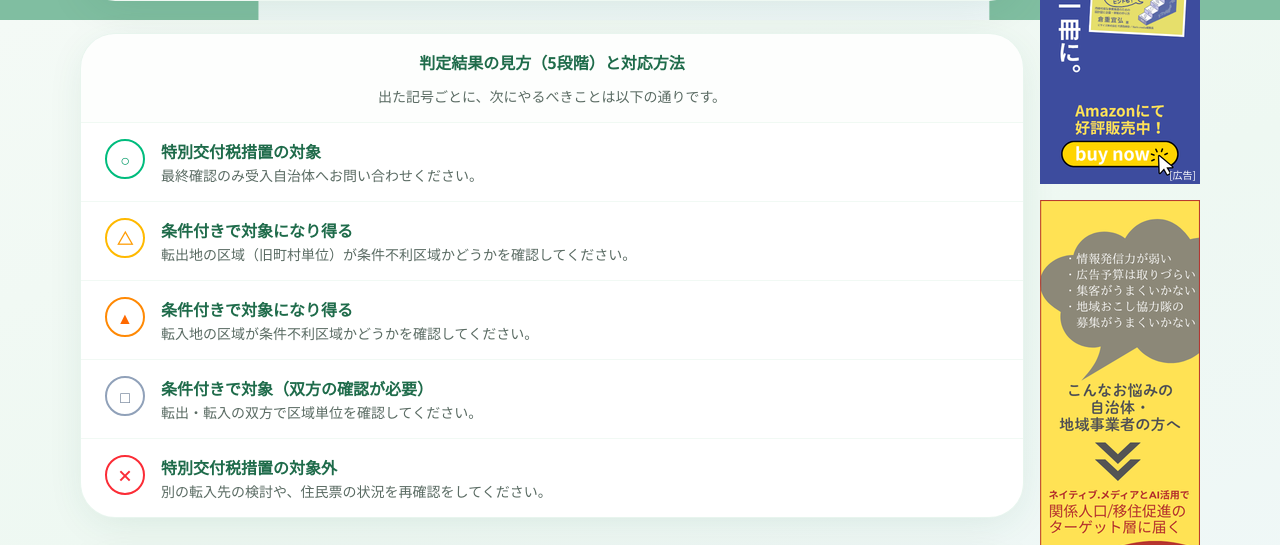
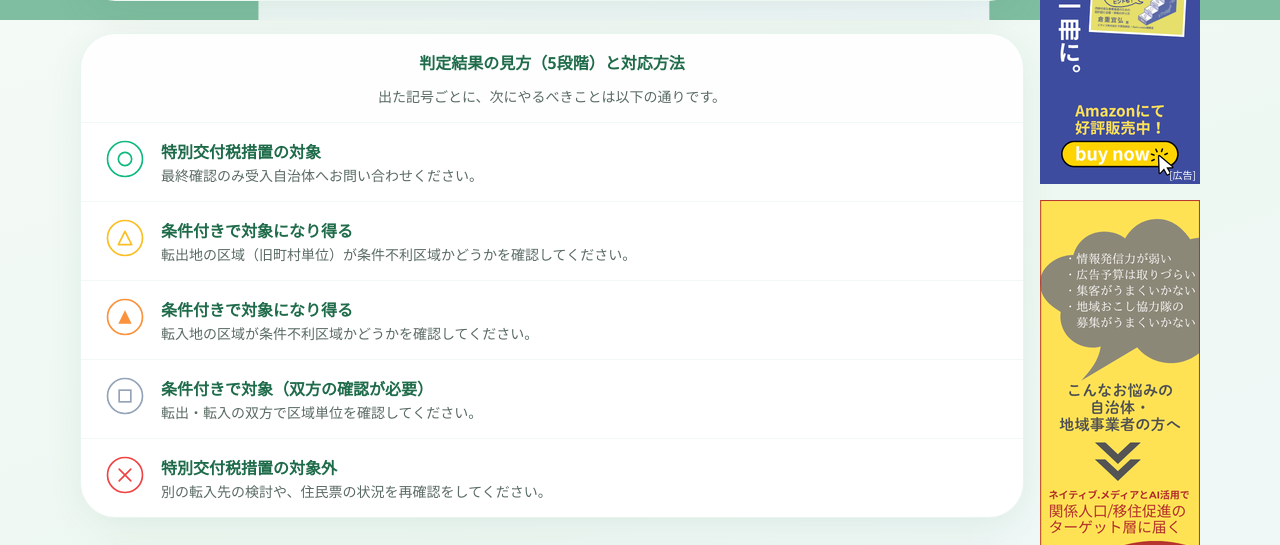
Before and after one commit to shige-spec/chiiki-okoshi-checker, a Next.js app: page / in a window 1280 px wide. Shown: the part 780-1325 px from the top of the page. Built offline with nearby package versions, Linux system fonts and the light colour scheme.

Commit message:
Replace text judgment badges with proportional SVG icons.
Match the legend-style double-circle, outline triangle, filled triangle, square, and X designs while keeping the existing result and list display sizes.

Co-authored-by: Cursor <cursoragent@cursor.com>

```diff
--- a/src/app/globals.css
+++ b/src/app/globals.css
@@ -158,21 +158,6 @@
   .stat-icon-circle {
     @apply flex size-9 shrink-0 items-center justify-center rounded-full;
   }
-  .symbol-pill-o {
-    @apply flex size-11 items-center justify-center rounded-full border-2 border-emerald-500 bg-white text-base font-black text-emerald-600;
-  }
-  .symbol-pill-tri {
-    @apply flex size-11 items-center justify-center rounded-full border-2 border-amber-400 bg-white text-base font-black text-amber-500;
-  }
-  .symbol-pill-tri-up {
-    @apply flex size-11 items-center justify-center rounded-full border-2 border-orange-400 bg-white text-base font-black text-orange-500;
-  }
-  .symbol-pill-sq {
-    @apply flex size-11 items-center justify-center rounded-full border-2 border-slate-400 bg-white text-base font-black text-slate-500;
-  }
-  .symbol-pill-x {
-    @apply flex size-11 items-center justify-center rounded-full border-2 border-red-500 bg-white text-base font-black text-red-500;
-  }
   .field-select {
     @apply inline-flex h-12 w-full items-center justify-between rounded-xl border border-brand-muted/60 bg-[#fafbfc] px-4 text-base font-medium text-muted-foreground shadow-sm transition-all hover:border-brand-muted md:text-sm;
   }
--- a/src/components/eligibility-checker.tsx
+++ b/src/components/eligibility-checker.tsx
@@ -18,20 +18,12 @@ import municipalitiesData from "@/data/municipalities.json";
 import matrixData from "@/data/matrix.json";
 import zonesData from "@/data/disadvantaged-zones.json";
 import { evaluateEligibility } from "@/lib/eligibility";
-import { cn } from "@/lib/utils";
+import { JudgmentSymbolIcon } from "@/components/judgment-symbol-icon";
 
 const municipalities = municipalitiesData as Municipality[];
 const matrix = matrixData.matrix as JudgmentSymbol[][];
 const symbolMeta = matrixData.symbolMeta as Record<JudgmentSymbol, SymbolMeta>;
 const zonesByMunicipality = zonesData as Record<string, import("@/lib/types").DisadvantagedZone[]>;
-
-const SYMBOL_PILL_CLASS: Record<JudgmentSymbol, string> = {
-  "○": "symbol-pill-o",
-  "△": "symbol-pill-tri",
-  "▲": "symbol-pill-tri-up",
-  "□": "symbol-pill-sq",
-  "×": "symbol-pill-x",
-};
 
 const SYMBOL_STYLES: Record<
   JudgmentSymbol,
@@ -102,14 +94,11 @@ function ResultPanel({ result }: { result: EligibilityResult }) {
               {result.to.pref} {result.to.name}
             </p>
           </div>
-          <span
-            className={cn(
-              SYMBOL_PILL_CLASS[result.symbol],
-              "size-24! shrink-0 border-[3px]! text-5xl shadow-lg",
-            )}
-          >
-            {result.symbol}
-          </span>
+          <JudgmentSymbolIcon
+            symbol={result.symbol}
+            size={96}
+            className="shadow-lg"
+          />
         </div>
       </div>
 
@@ -340,9 +329,7 @@ export function SymbolLegend() {
                 key={sym}
                 className="flex items-start gap-4 px-6 py-4 transition-colors hover:bg-brand-light/10"
               >
-                <span className={cn(SYMBOL_PILL_CLASS[sym], "size-10! shrink-0 text-base")}>
-                  {sym}
-                </span>
+                <JudgmentSymbolIcon symbol={sym} size={40} />
                 <div className="min-w-0 flex-1">
                   <p className="font-bold text-brand-dark">{symbolMeta[sym].title}</p>
                   <p className="mt-0.5 text-sm text-muted-foreground">{symbolMeta[sym].nextStep}</p>
--- /dev/null
+++ b/src/components/judgment-symbol-icon.tsx
@@ -0,0 +1,110 @@
+import type { JudgmentSymbol } from "@/lib/types";
+import { cn } from "@/lib/utils";
+
+const SYMBOL_COLORS: Record<JudgmentSymbol, string> = {
+  "○": "#10b981",
+  "△": "#fbbf24",
+  "▲": "#fb923c",
+  "□": "#94a3b8",
+  "×": "#ef4444",
+};
+
+const STROKE_WIDTH = 2;
+const OUTER_RADIUS = 21;
+const INNER_CIRCLE_RADIUS = 8;
+const INNER_TRIANGLE = "24,16 16,32 32,32";
+const INNER_SQUARE = { x: 17, y: 17, size: 14 };
+const INNER_X = { from: 17, to: 31 };
+
+function InnerSymbol({ symbol, color }: { symbol: JudgmentSymbol; color: string }) {
+  switch (symbol) {
+    case "○":
+      return (
+        <circle
+          cx="24"
+          cy="24"
+          r={INNER_CIRCLE_RADIUS}
+          fill="none"
+          stroke={color}
+          strokeWidth={STROKE_WIDTH}
+        />
+      );
+    case "△":
+      return (
+        <polygon
+          points={INNER_TRIANGLE}
+          fill="none"
+          stroke={color}
+          strokeWidth={STROKE_WIDTH}
+          strokeLinejoin="round"
+        />
+      );
+    case "▲":
+      return <polygon points={INNER_TRIANGLE} fill={color} />;
+    case "□":
+      return (
+        <rect
+          x={INNER_SQUARE.x}
+          y={INNER_SQUARE.y}
+          width={INNER_SQUARE.size}
+          height={INNER_SQUARE.size}
+          fill="none"
+          stroke={color}
+          strokeWidth={STROKE_WIDTH}
+        />
+      );
+    case "×":
+      return (
+        <>
+          <line
+            x1={INNER_X.from}
+            y1={INNER_X.from}
+            x2={INNER_X.to}
+            y2={INNER_X.to}
+            stroke={color}
+            strokeWidth={STROKE_WIDTH}
+            strokeLinecap="round"
+          />
+          <line
+            x1={INNER_X.to}
+            y1={INNER_X.from}
+            x2={INNER_X.from}
+            y2={INNER_X.to}
+            stroke={color}
+            strokeWidth={STROKE_WIDTH}
+            strokeLinecap="round"
+          />
+        </>
+      );
+  }
+}
+
+type Props = {
+  symbol: JudgmentSymbol;
+  size?: number;
+  className?: string;
+};
+
+export function JudgmentSymbolIcon({ symbol, size = 44, className }: Props) {
+  const color = SYMBOL_COLORS[symbol];
+
+  return (
+    <svg
+      width={size}
+      height={size}
+      viewBox="0 0 48 48"
+      className={cn("shrink-0", className)}
+      aria-hidden
+    >
+      <circle
+        cx="24"
+        cy="24"
+        r={OUTER_RADIUS}
+        fill="white"
+        stroke={color}
+        strokeWidth={STROKE_WIDTH}
+      />
+      <InnerSymbol symbol={symbol} color={color} />
+    </svg>
+  );
+}
```
